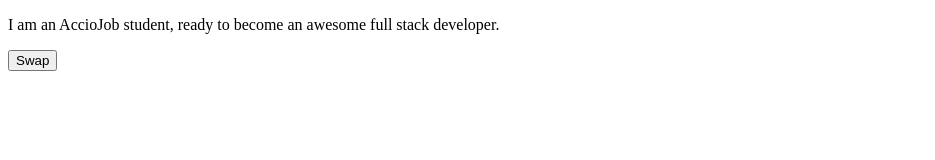
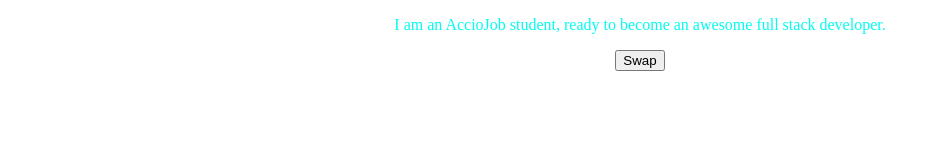
Before and after one commit to acciojob/dark-theme-Skyer3108, a website: page main.html in a window 1280 px wide. Shown: the whole page, without its empty margins (0-935 px from the left). Drawn offline with Linux system fonts and the light colour scheme.

Commit message:
created a submission

```diff
--- a/styles.css
+++ b/styles.css
@@ -1,9 +1,13 @@
 #app{
   height:90vh;
+	text-align:center;
 }
 .night{
   background-color: black;
-  color:white;
+
+}
+#ptag{
+	color:#03fcf0;
 }
 
 #swap{
```
